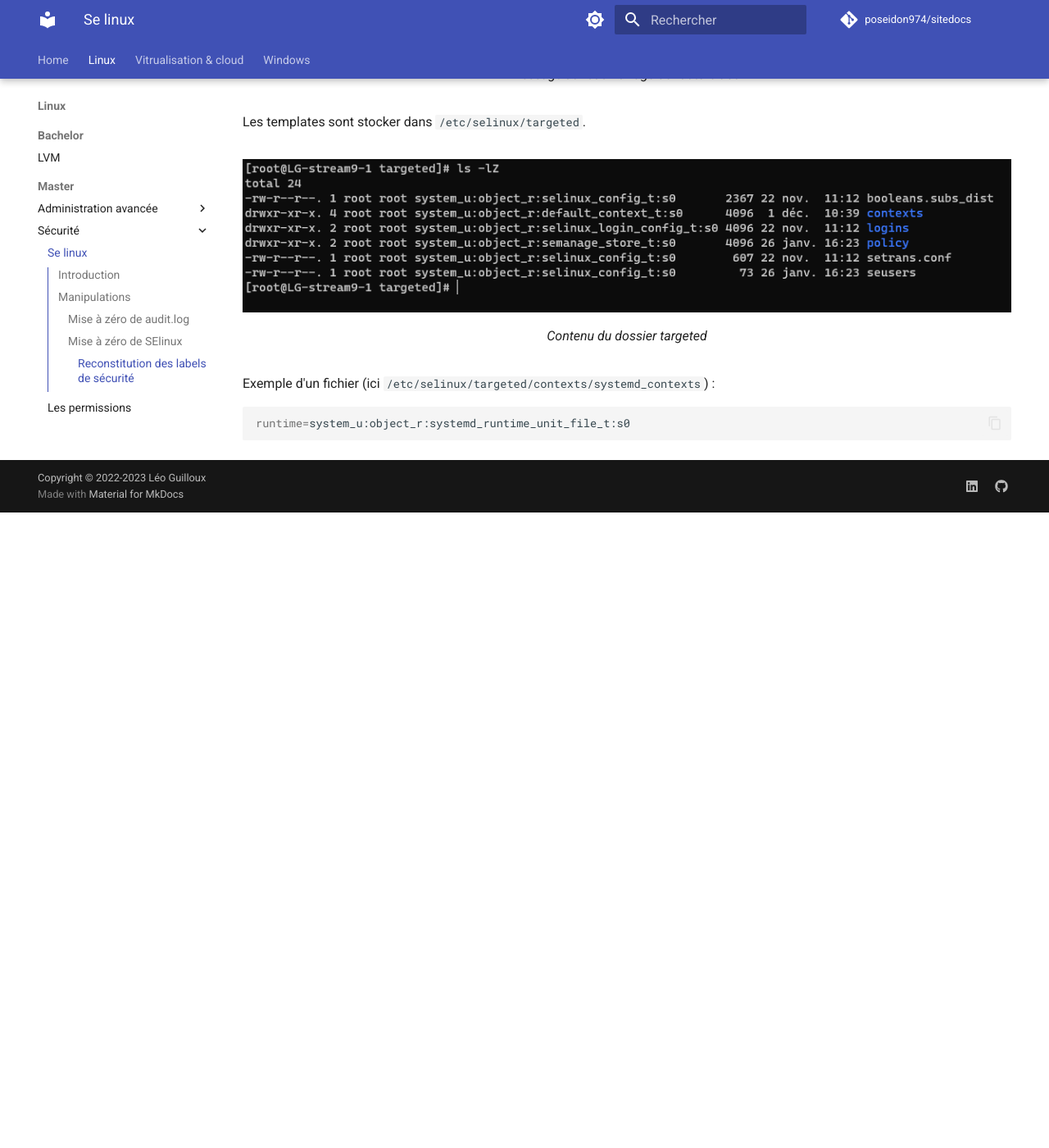
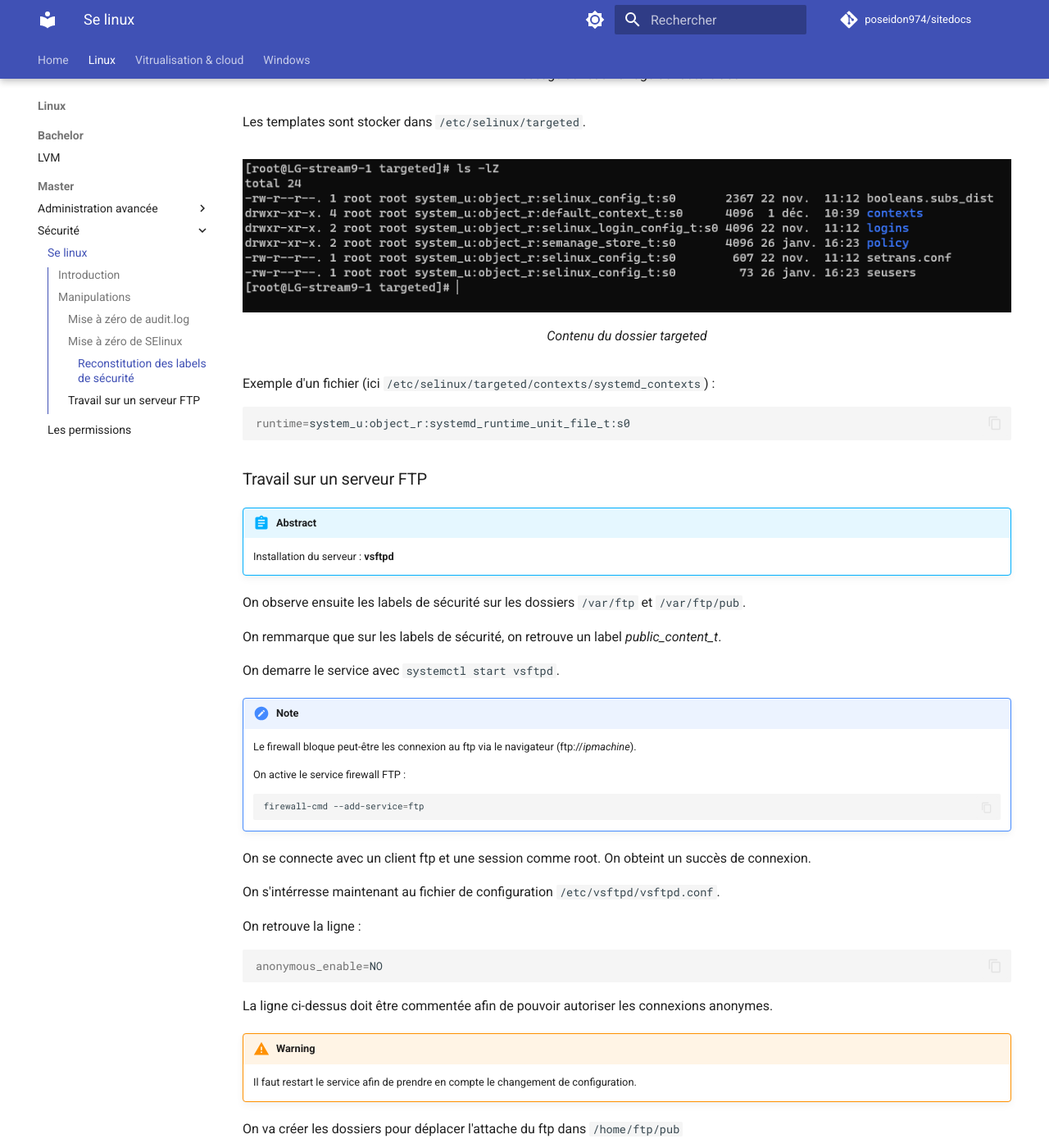
Before and after one commit to poseidon974/sitedocs, an MkDocs documentation site: the page built from docs/Linux/Master/Sécurité/SElinux.md, in a window 1280 px wide and 1400 px high, scrolled down 2819 px. Shown: the whole window at 82% size. Built offline with MkDocs 1.6.1 and Material for MkDocs 9.7.7, drawn with Linux system fonts in a browser that asks for light colours; comment, search, counter and statistics services are not loaded; the version menu is left out; before the commit the page ends 3444 px from its top, so only the background shows below that; some of the changed text lies outside the part shown.

Commit message:
update cours 27/01

````diff
--- a/docs/Linux/Master/Sécurité/SElinux.md
+++ b/docs/Linux/Master/Sécurité/SElinux.md
@@ -156,3 +156,70 @@ Exemple d'un fichier (ici `/etc/selinux/targeted/contexts/systemd_contexts`) :
 ```sh
 runtime=system_u:object_r:systemd_runtime_unit_file_t:s0
 ```
+
+### Travail sur un serveur FTP
+
+!!! abstract
+
+    Installation du serveur : **vsftpd**
+
+On observe ensuite les labels de sécurité sur les dossiers `/var/ftp` et `/var/ftp/pub`.
+
+On remmarque que sur les labels de sécurité, on retrouve un label *public_content_t*.
+
+On demarre le service avec `systemctl start vsftpd`.
+
+!!!Note
+
+    Le firewall bloque peut-être les connexion au ftp via le navigateur (ftp://*ipmachine*).
+
+    On active le service firewall FTP :
+
+    ```sh
+    firewall-cmd --add-service=ftp
+    ```
+
+On se connecte avec un client ftp et une session comme root. On obteint un succès de connexion.
+
+On s'intérresse maintenant au fichier de configuration `/etc/vsftpd/vsftpd.conf`.
+
+On retrouve la ligne :
+
+```sh
+anonymous_enable=NO
+```
+
+La ligne ci-dessus doit être commentée afin de pouvoir autoriser les connexions anonymes.
+
+!!!warning
+
+    Il faut restart le service afin de prendre en compte le changement de configuration.
+
+
+On va créer les dossiers pour déplacer l'attache du ftp dans `/home/ftp/pub`
+
+???info
+
+    On peut utiliser `mkdir -p ` avec l'option `-p` qui permet de créer les parents du dossier voulu.
+
+On ajoute une ligne dans `/etc/vsftpd/vsftpd.conf` pour lier le ftp dans le dossier créer précédement :
+
+```sh
+anon_root=/home/ftp
+```
+
+On regarde les labels de séurité sur le dossier `ls -lZ /home/ftp/`
+
+```sh
+drwxr-xr-x. 2 root root unconfined_u:object_r:user_home_t:s0 4096 27 janv. 09:34 pub
+```
+
+!!! info
+
+    A partir de redhat 9, on à maintenant accès au FTP .
+
+On cherche à lister les différents modules de SE Linux avec la commande avec l'installation de tools:
+
+```sh
+dnf -y install setools-console
+```
````
